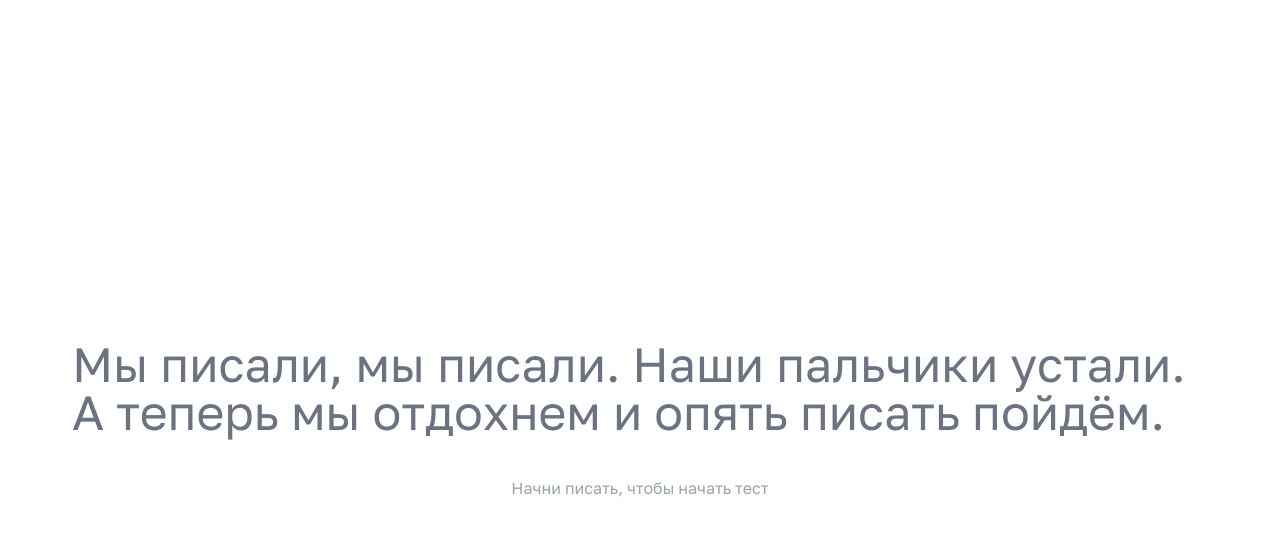
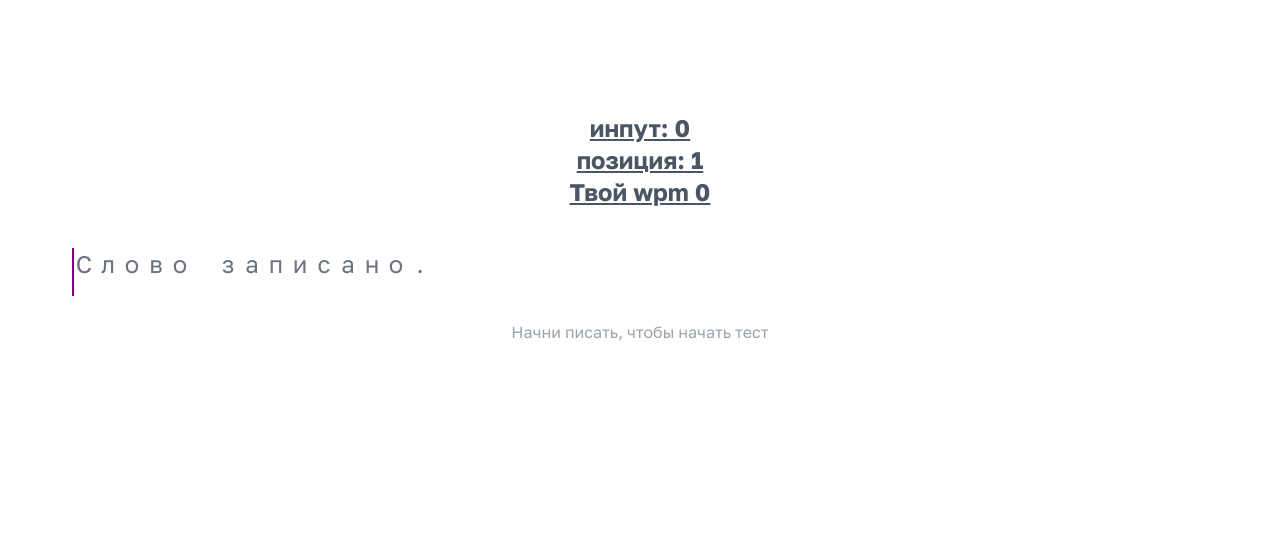
Before and after one commit to kirillmihalych/code-type, a Vue app: page / in a window 1280 px wide. Shown: the top 534 px of the page. Built offline with nearby package versions, Linux system fonts and the light colour scheme.

Commit message:
[moving cursor] moving the cursor feature

```diff
--- a/src/App.vue
+++ b/src/App.vue
@@ -1,17 +1,30 @@
 <template>
   <main class="font-golos">
-    <div class="bg-grey-500 h-dvh w-[95vw] m-auto grid place-content-center">
-      <div
-        v-if="isResultShown"
-        class="text-center font-bold text-2xl text-gray-600 underline"
-      >
-        Твой wpm {{ result }}
+    <div class="bg-grey-500 h-dvh w-[95vw] m-auto mt-28">
+      <!-- v-if="isResultShown" -->
+      <div class="text-center font-bold text-2xl text-gray-600 underline">
+        <p>инпут: {{ userInput.length }}</p>
+        <p>позиция: {{ currentPosition }}</p>
+        <p>Твой wpm {{ result }}</p>
       </div>
-      <div class="p-10 flex flex-wrap whitespace-pre">
+      <div class="relative w-full p-10 flex flex-wrap whitespace-pre">
+        <!-- carret -->
+        <div
+          ref="carret"
+          style="
+            position: absolute;
+            width: 2px;
+            height: 48px;
+            background-color: purple;
+          "
+          :style="{ left: carretCoordinates.left + 'px' }"
+        ></div>
+        <!-- carret -->
         <div
           v-for="(letter, i) in queue"
+          ref="letter"
           :key="i"
-          class="text-5xl"
+          class="text-2xl grow-0 shrink-0 basis-6 flex place-content-center"
           :class="[
             userInput[i] === queue[i]
               ? 'text-green-500'
@@ -36,20 +49,46 @@
 </template>
 
 <script setup>
-import { ref } from "vue";
+import { ref, onMounted, useTemplateRef, watch } from "vue";
 import { computed, watchEffect } from "vue";
+import { useMagicKeys, whenever } from "@vueuse/core";
 
-const text = ref(
-  "Мы писали, мы писали. Наши пальчики устали. А теперь мы отдохнем и опять писать пойдём."
-);
+const { backspace } = useMagicKeys();
+
+const carret = useTemplateRef("carret");
 
 const userInput = ref("");
+let userInputLength = userInput.value.length;
 
+const isInputGetsBigger = computed(() => {
+  // [x] создать не реактивную переменную, котора будет говорить длину инпута
+  // [x] обновлять её вручную
+  // [x] отдавать true или false в случае движения
+  // [ ] отдавать null в случае простоя
+  const inputGetsBigger = userInput.value.length > userInputLength;
+  const inputGetsSmaller = userInput.value.length < userInputLength;
+  const inputStaysTheSame = userInput.value.length === userInputLength;
+  userInputLength = userInput.value.length;
+  return inputGetsBigger ? true : inputGetsSmaller ? false : null;
+});
+
+// если
 const currentPosition = computed(() => {
-  return userInput.value.length
-    ? userInput.value.length - 1
-    : userInput.value.length;
+  return userInput.value.length ? userInput.value.length - 1 : 1;
 });
+
+function putCarretOnStart() {
+  carretCoordinates.value.left = 40;
+}
+
+const carretCoordinates = ref({
+  left: 40,
+  top: 0,
+});
+
+const letter = ref(null);
+// "Мы писали, мы писали. Наши пальчики устали. А теперь мы отдохнем и опять писать пойдём."
+const text = ref("Слово записано.");
 
 const queue = computed(() => {
   return text.value.split("");
@@ -60,6 +99,7 @@ const isResultShown = ref(false);
 let startTestTime = ref(0);
 let endTestTime = ref(0);
 let result = ref(0);
+
 watchEffect(() => {
   if (userInput.value.length === 1) {
     startTestTime.value = Date.now() / 1000;
@@ -69,16 +109,34 @@ watchEffect(() => {
     const rawWpm = charsAmount / 5;
     const time = ((endTestTime.value - startTestTime.value) / 60).toFixed(2);
     result.value = Math.round(rawWpm / time);
+    putCarretOnStart();
+    userInput.value = "";
     isResultShown.value = true;
-    userInput.value = "";
+    userInputLength = 0;
     startTestTime.value = 0;
     endTestTime.value = 0;
   }
 });
 
+// если пользователь начал вводить что-то,
+// то запускается таймер
 watchEffect(() => {
   if (userInput.value.length === 0) {
     startTestTime.value = 0;
   }
 });
+
+// движение вперёд
+watchEffect(() => {
+  // current position
+  if (isInputGetsBigger.value === null) {
+    console.log("hi there");
+  } else if (isInputGetsBigger.value) {
+    carretCoordinates.value.left += 24;
+  } else if (!isInputGetsBigger.value) {
+    carretCoordinates.value.left -= 24;
+  }
+});
 </script>
+
+<style></style>
```
